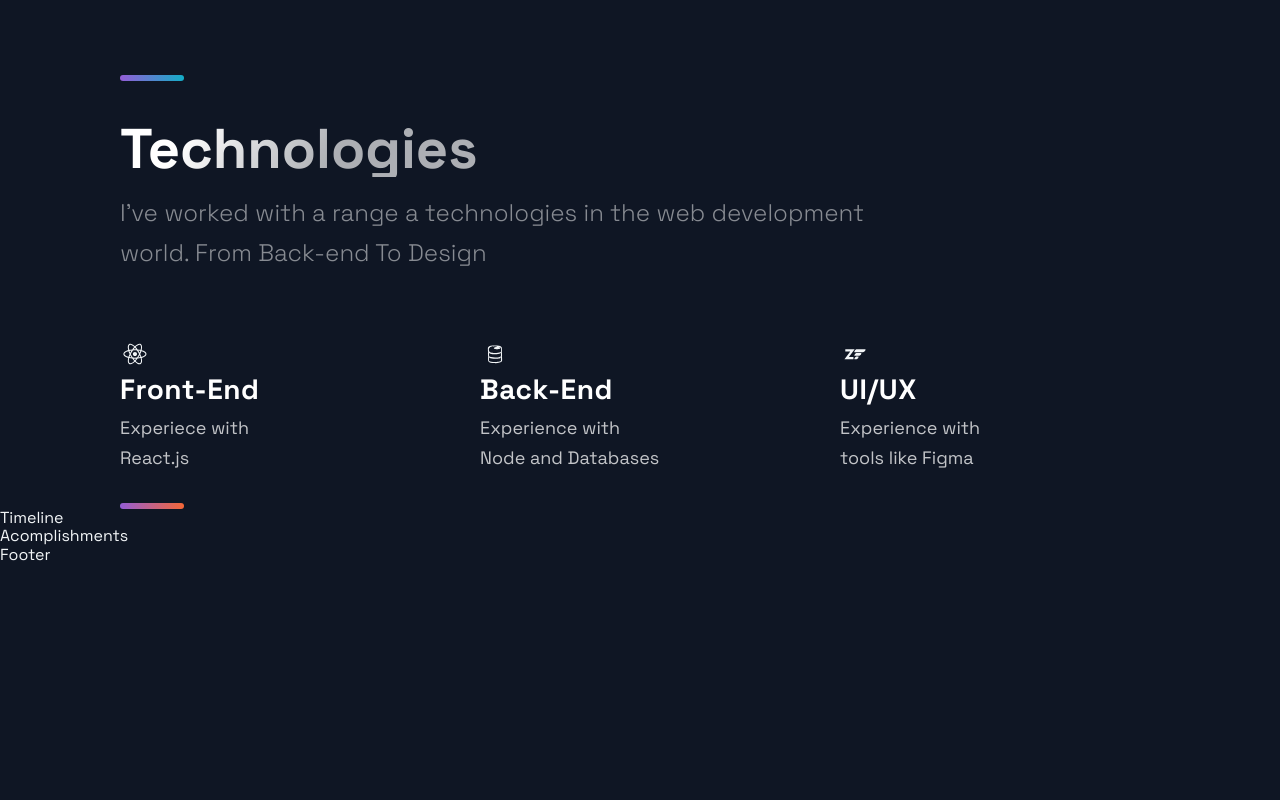
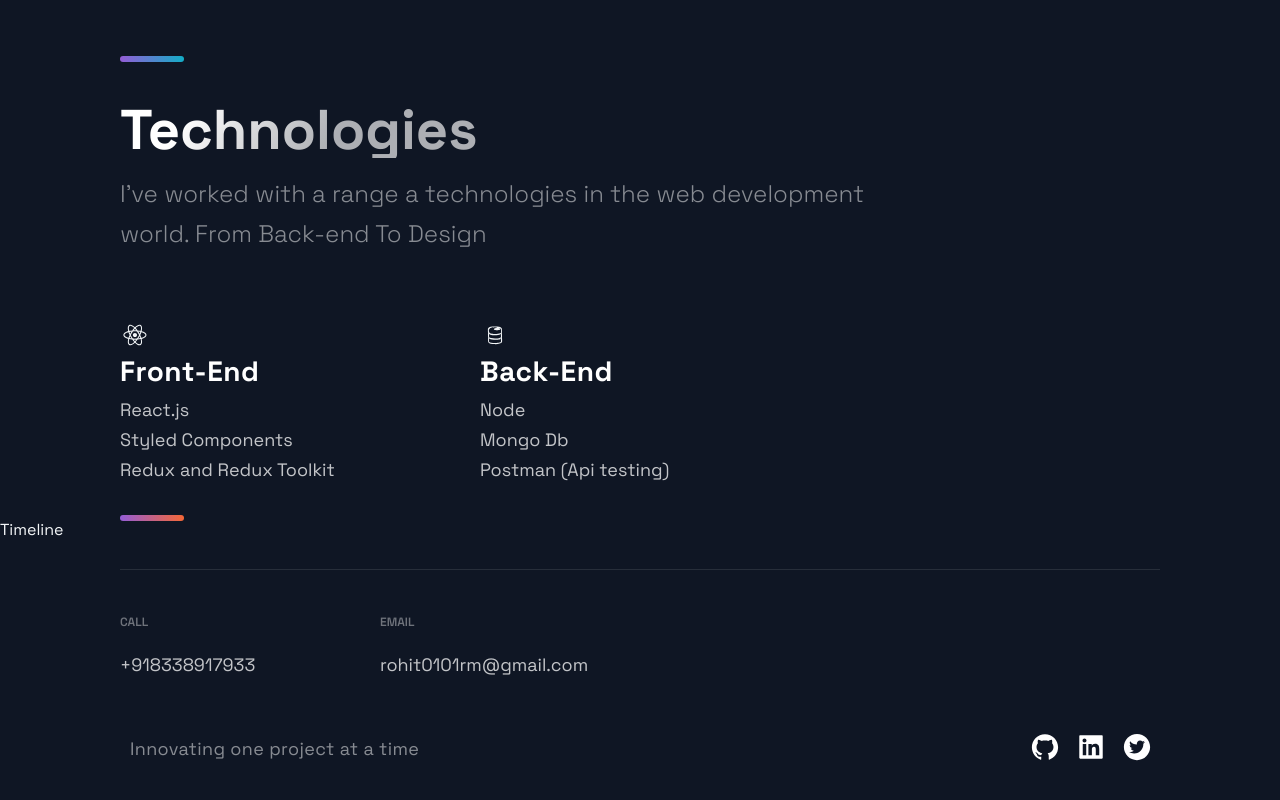
Before and after one commit to rohit-rai-0101rm/profile, a Next.js app: page / in a window 1280 px wide. Shown: the part 2218-3018 px from the top of the page. Before the commit the page ends 2783 px from the top, so only its background shows below. Built offline with nearby package versions, Linux system fonts and the light colour scheme.

Commit message:
footer section added

```diff
--- a/src/components/Acomplishments/Acomplishments.js
+++ b/src/components/Acomplishments/Acomplishments.js
@@ -11,9 +11,18 @@
 ];
 
 const Acomplishments = () => (
-  <div>
-    Acomplishments
-  </div>
+  <Section>
+    <SectionTitle>Personal Achievements</SectionTitle>
+    <Boxes>
+      {data.map((card, index) => (
+        <Box key={index}>
+          <BoxNum>{`${card.number}+`}</BoxNum>
+          <BoxText>{card.text}</BoxText>
+        </Box>
+      ))}
+    </Boxes>
+    <SectionDivider/>
+  </Section>
 );
 
 export default Acomplishments;
--- a/src/components/Footer/Footer.js
+++ b/src/components/Footer/Footer.js
@@ -1,14 +1,51 @@
-import React from 'react';
-import { AiFillGithub, AiFillInstagram, AiFillLinkedin } from 'react-icons/ai';
+import React from "react";
+import { AiFillGithub, AiFillTwitterCircle, AiFillLinkedin } from "react-icons/ai";
 
-import { SocialIcons } from '../Header/HeaderStyles';
-import { CompanyContainer, FooterWrapper, LinkColumn, LinkItem, LinkList, LinkTitle, Slogan, SocialContainer, SocialIconsContainer } from './FooterStyles';
+import { SocialIcons } from "../Header/HeaderStyles";
+import {
+  CompanyContainer,
+  FooterWrapper,
+  LinkColumn,
+  LinkItem,
+  LinkList,
+  LinkTitle,
+  Slogan,
+  SocialContainer,
+  SocialIconsContainer,
+} from "./FooterStyles";
 
 const Footer = () => {
   return (
-    <div>
-      Footer
-    </div>
+    <FooterWrapper>
+      <LinkList>
+        <LinkColumn>
+          <LinkTitle>Call</LinkTitle>
+          <LinkItem href="tel:918338917933">+918338917933</LinkItem>
+        </LinkColumn>
+        <LinkColumn>
+          <LinkTitle>Email</LinkTitle>
+          <LinkItem href="mailto:contact@jsmastery.com">
+            rohit0101rm@gmail.com{" "}
+          </LinkItem>
+        </LinkColumn>
+      </LinkList>
+      <SocialIconsContainer>
+        <CompanyContainer>
+          <Slogan>Innovating one project at a time</Slogan>
+        </CompanyContainer>
+        <SocialContainer>
+          <SocialIcons href="https://google.com">
+            <AiFillGithub size="3rem" />
+          </SocialIcons>
+          <SocialIcons href="https://google.com">
+            <AiFillLinkedin size="3rem" />
+          </SocialIcons>
+          <SocialIcons href="https://google.com">
+            <AiFillTwitterCircle size="3rem" />
+          </SocialIcons>
+        </SocialContainer>
+      </SocialIconsContainer>
+    </FooterWrapper>
   );
 };
 
--- a/src/components/Technologies/Technologies.js
+++ b/src/components/Technologies/Technologies.js
@@ -19,8 +19,9 @@
         <ListContainer>
           <ListTitle>Front-End</ListTitle>
           <ListParagraph>
-            Experiece with <br />
-            React.js
+            React.js <br />
+            Styled Components<br />
+            Redux and Redux Toolkit
           </ListParagraph>
         </ListContainer>
       </ListItem>
@@ -31,22 +32,15 @@
         <ListContainer>
           <ListTitle>Back-End</ListTitle>
           <ListParagraph>
-            Experience with <br />
-            Node and Databases
+            Node <br />
+            Mongo Db<br />
+            Postman (Api testing) <br/>
           </ListParagraph>
         </ListContainer>
       </ListItem>
       <ListItem>
-        <picture>
-          <DiZend size="3rem" />
-        </picture>
-        <ListContainer>
-          <ListTitle>UI/UX</ListTitle>
-          <ListParagraph>
-            Experience with <br />
-            tools like Figma
-          </ListParagraph>
-        </ListContainer>
+
+
       </ListItem>
     </List>
     <SectionDivider colorAlt />
--- a/src/constants/constants.js
+++ b/src/constants/constants.js
@@ -38,9 +38,8 @@
 ];
 
 export const TimeLineData = [
-  { year: 2017, text: 'Started my journey', },
-  { year: 2018, text: 'Worked as a freelance developer', },
-  { year: 2019, text: 'Founded JavaScript Mastery', },
-  { year: 2020, text: 'Shared my projects with the world', },
-  { year: 2021, text: 'Started my own platform', },
+  { year: 2020, text: 'Started my journey', },
+  { year: "2020 August", text: 'Worked as a Quality Assurence Engineer @ COGNIZANT' },
+  { year: "2021 June", text: 'Worked as Frontend Engineer @ Xane.ai', },
+  { year: "2021 September", text: 'Full Stack Developer Trainee @ NxtWave', },
 ];
--- a/src/pages/index.js
+++ b/src/pages/index.js
@@ -13,11 +13,10 @@
        <Section grid>
         <Hero />
          <BgAnimation />
-       </Section> *
+       </Section>
       <Projects />
       <Technologies />
       <Timeline />
-      <Acomplishments />
     </Layout>
   );
 };
```
